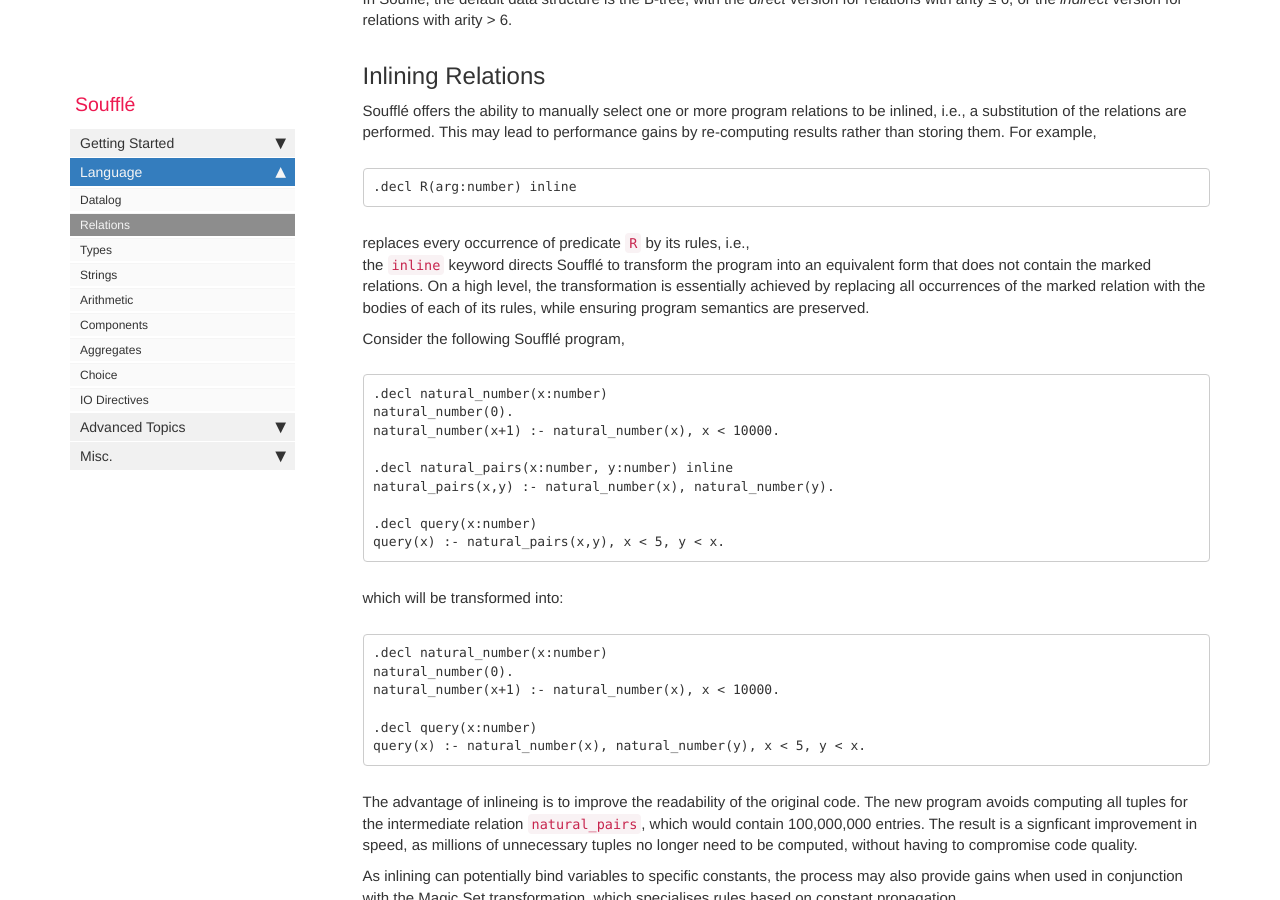
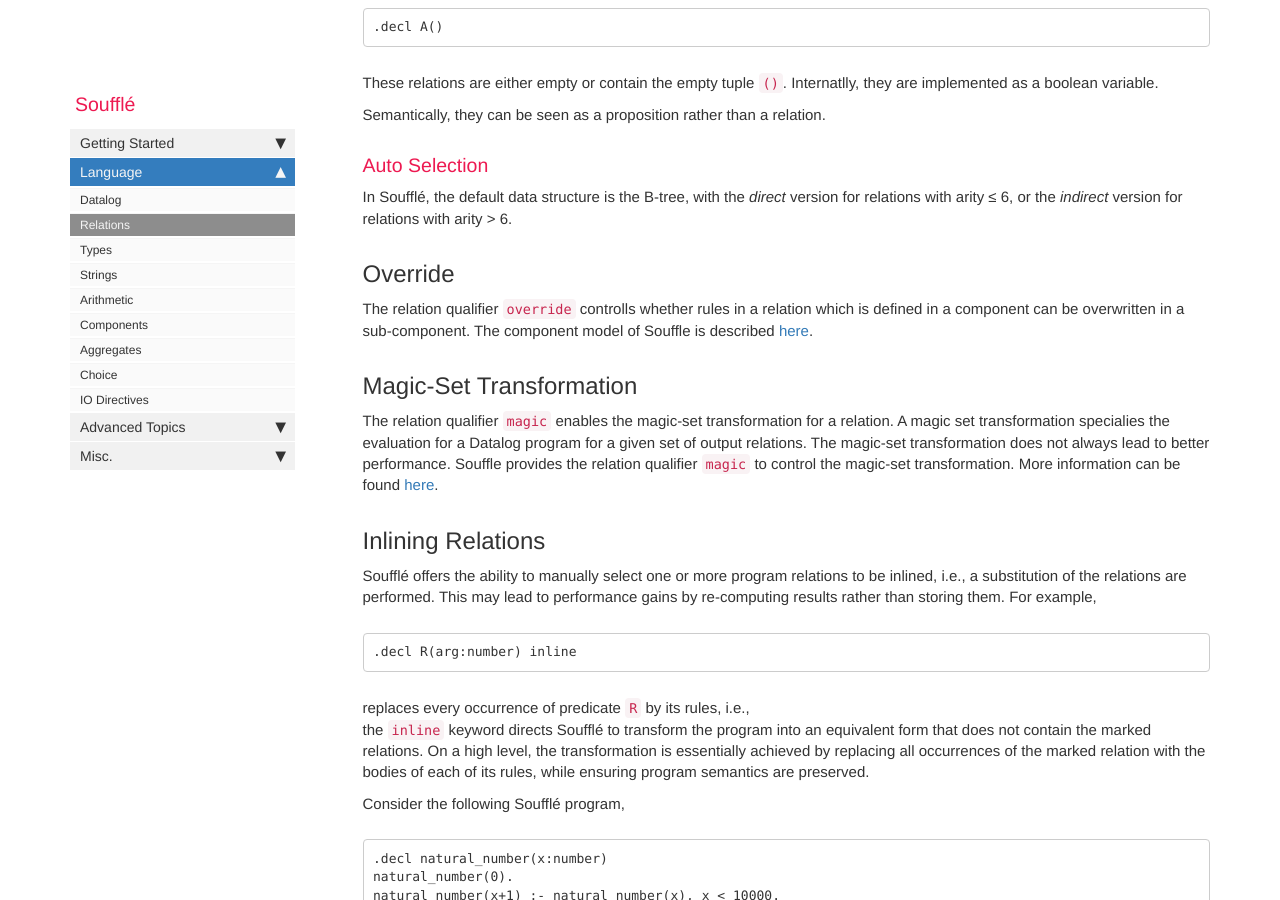
Before and after one commit to souffle-lang/souffle-lang.github.io, a Jekyll site: the page built from pages/docs/relations.md, in a window 1280 px wide and 900 px high, scrolled down 2579 px. Built offline with Jekyll 4.4.1, drawn with Linux system fonts in a browser that asks for light colours; comment, search, counter and statistics services are not loaded; some of the changed text lies outside the part shown.

Commit message:
Update relations.md

````diff
--- a/pages/docs/relations.md
+++ b/pages/docs/relations.md
@@ -4,13 +4,14 @@ permalink: /relations
 sidebar: docs_sidebar
 folder: docs
 ---
+# Relations
+In Souffle, relations declaraitons define the domain of the relations, their constraints, and the execution behaviour. Souffle uses different relation representations internally that can be chosen by the programmer. Inlining, magic-set transformations, and component behaviour is also controlled by
+relation declarations.
 
 ## Relation Representation in Souffle
-
 Relations can be represented using different internal data structures in Soufflé, each exhibiting different performance characteristics. By default, the B-tree is used to store tuples of a relation. However, this default selection can be overridden by users, by specifying a relation qualifier. Currently, the possible data structures are B-tree, Brie, and Eqrel (for equivalence relations).
 
 ### B-tree Relations
-
 The B-tree data structure is used by default, however the *direct* flavour (see below) can be forced by adding the `btree` qualifier to a relation declaration:
 ```
 .decl A(x:number, y:symbol) btree
@@ -25,7 +26,6 @@ Note, however, that adding the `btree` qualifier to the relation declaration for
 More details on the Soufflé B-tree can be found in [this paper](https://doi.org/10.1145/3293883.3295719).
 
 ### Brie Relations
-
 The Brie data structure is a specialised data structure designed for *dense* data. It can be used by adding the `brie` qualifier to a relation declaration.
 ```
 .decl A(x:number, y:symbol) brie
@@ -48,7 +48,6 @@ The Brie data structure in Soufflé similarly provides a performance benefit for
 More details on the Brie can be found in [this paper](https://doi.org/10.1145/3303084.3309490).
 
 ### Equivalence Relations
-
 An equivalence relation is a special kind of binary relation which exhibits three properties: *reflexivity*, *symmetry*, and *transitivity*. An equivalence relation could be expressed in Datalog as follows:
 ```
 .decl equivalence(x:number, y:number)
@@ -70,7 +69,6 @@ eqrel_fast(a,b) :- rel1(a), rel2(b).
 More details on Eqrel can be found in [this paper](https://doi.org/10.1109/PACT.2019.00015).
 
 ### Nullaries
-
 Nullary relations are special relations. Their arity is zero, i.e., they don't have attributes.
 They are defined as
 ```
@@ -84,8 +82,14 @@ Semantically, they can be seen as a proposition rather than a relation.
 ### Auto Selection
 In Soufflé, the default data structure is the B-tree, with the *direct* version for relations with arity ≤ 6, or the *indirect* version for relations with arity > 6.
 
+## Override
+The relation qualifier `override` controlls whether rules in a relation which is defined in a component can be overwritten in a sub-component. The component model of Souffle is described [here](components).
+
+
+## Magic-Set Transformation
+The relation qualifier `magic` enables the magic-set transformation for a relation. A magic set transformation specialies the evaluation for a Datalog program for a given set of output relations. The magic-set transformation does not always lead to better performance. Souffle provides the relation qualifier `magic` to control the magic-set transformation. More information can be found [here](magicset).
+
 ## Inlining Relations
-
 Souffl&eacute; offers the ability to manually select one or more program relations to be inlined, i.e., a substitution of the relations are performed. This may lead to performance gains by re-computing results rather than storing them. For example,
 
 ```
@@ -178,6 +182,7 @@ Inlining works in all situations, provided the following conditions are met:
 * The counter argument, `$`, cannot be used as an argument or in the rule body of an inlined relation.
 * At the moment, relations appearing in aggregators cannot be inlined, though this is only a restriction in practice due to the way certain functors are handled.
 
+
 ## Syntax
 
 In the following, we define type declarations in Souffle more formally using [syntax diagrams](https://en.wikipedia.org/wiki/Syntax_diagram) and [EBNF](https://en.wikipedia.org/wiki/Extended_Backus–Naur_form). The syntax diagrams were produced using [Bottlecaps](https://www.bottlecaps.de/rr/ui).
````
